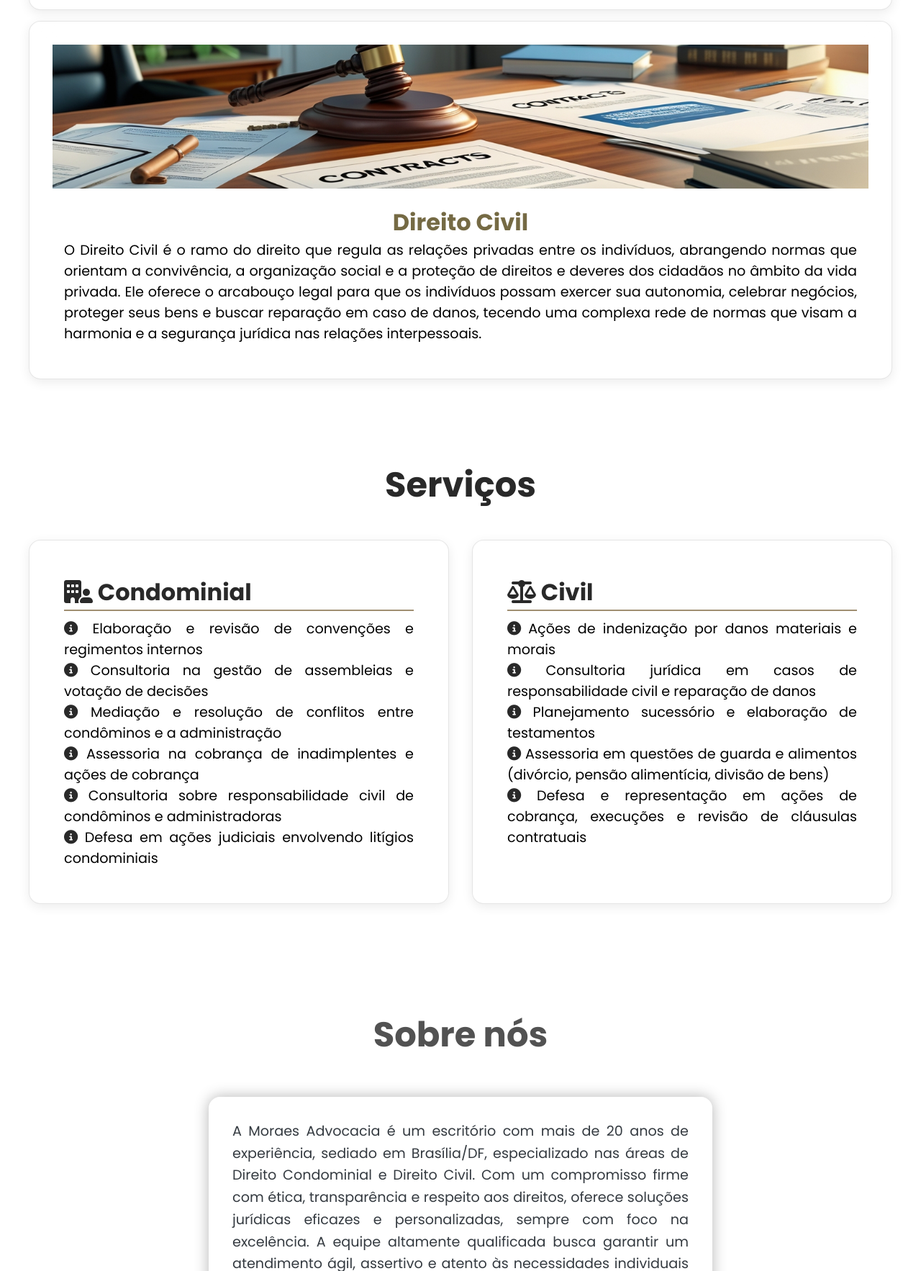
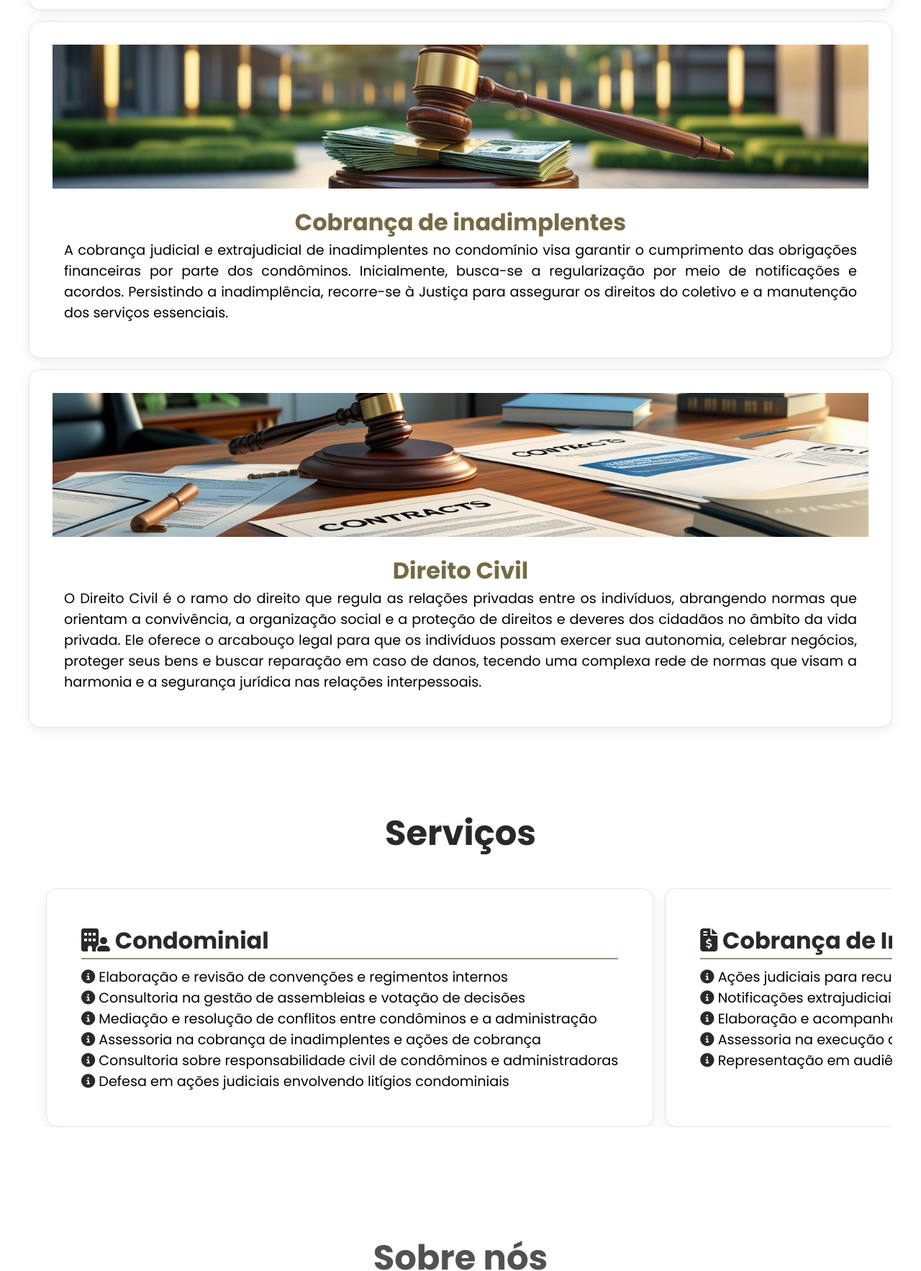
Before and after one commit to Guivieira07/Advocaciamoraes, a plain HTML site: page AdvocaciaMoraes/index.html in a window 1280 px wide. Shown: the part 1492-3258 px from the top of the page at 72% size. Drawn offline with Linux system fonts and the light colour scheme.

Commit message:
v.1.0.0.0

```diff
--- a/AdvocaciaMoraes/Styles/responsivo.css
+++ b/AdvocaciaMoraes/Styles/responsivo.css
@@ -76,6 +76,28 @@
 .subtitulo-home {
     font-size: 1rem;
 }
+.servicos-caixa {
+  display: flex;
+  flex-direction: column;
+  overflow-x: unset;
+  white-space: normal;
+  padding-left: 0; /* remove padding horizontal extra */
+  align-items: center; /* centraliza os cards */
+}
+
+.servicos-caixa .servicos-card:first-child {
+  margin-left: 0; /* remove margem extra no primeiro */
+}
+
+.servicos-card {
+  width: 90%; /* ocupa quase toda a largura */
+  margin-bottom: 1rem;
+}
+.servicos-card p{
+ text-align: left;
+ word-spacing: normal;
+}
+
 .caracteristicas h3{
   font-size: 15px;
 }
--- a/AdvocaciaMoraes/Styles/style.css
+++ b/AdvocaciaMoraes/Styles/style.css
@@ -376,17 +376,30 @@ padding:6rem 2rem;
     text-align: center;
     margin-bottom: 40px;
 }
-.servicos-caixa{
-  display: grid;
-  grid-template-columns: repeat(auto-fit, minmax(280px, 1fr));
-  gap: 2rem;
-  max-width: 1200px;
-  margin: 0 auto;
-  justify-content: center;
-  margin-bottom: 50px;
+
+
+.servicos-caixa::-webkit-scrollbar{
+    width: 0px;
+    background:transparent;
 }
+.servicos-caixa .servicos-card:first-child {
+  margin-left: 1rem; /* Garante um espaçamento inicial */
+}
+  .servicos-caixa {
+    display: flex;
+    gap: 1rem;
+    max-width: 1200px;
+    margin: 0 auto;
+    justify-content: flex-start;
+    margin-bottom: 50px;
+    overflow-x: auto;
+    white-space: nowrap;
+    scrollbar-width: none;
+    -ms-overflow-style: none;
+    padding-left: 0.5rem;
+  }
+
 .servicos-card{
-
     background-color: rgba(255, 255, 255, 0.1);
     padding: 2rem;
     border-radius: 16px;
@@ -395,8 +408,9 @@ padding:6rem 2rem;
     overflow-x: hidden;
     transition: 0.5s all ease;
     box-shadow: 0 4px 15px rgba(0, 0, 0, 0.08);
+flex-shrink: 0;
+}
 
-}
 
 .servicos-conteudo{
     padding: 1rem;
--- a/AdvocaciaMoraes/index.html
+++ b/AdvocaciaMoraes/index.html
@@ -17,13 +17,16 @@
     <!-- Define palavras-chave relacionadas ao conteúdo do site para otimização em mecanismos de busca (SEO) -->
     <meta name="keywords" content="advocacia moraes, advocacia, servicos civil, serviços civil, serviços condaminial">
     <!--icone navegador-->
-    <link rel="shortcut icon" href="/MoraesAdvocacia-main/AdvocaciaMoraes/Imagem/logo.navegador.png" type="image/x-icon">
+    <link rel="shortcut icon" href="/Imagem/logo.navegador.png"
+        type="image/x-icon">
     <title>Advocacia | Moraes</title>
 </head>
 <div id="cookie-banner" class="cookie-banner">
-    <p>Este site utiliza cookies para melhorar sua experiência. Ao continuar navegando, você concorda com nossa <a href="/politica-privacidade.html" target="_blank">Política de Privacidade</a>.</p>
+    <p>Este site utiliza cookies para melhorar sua experiência. Ao continuar navegando, você concorda com nossa <a
+            href="/politica-privacidade.html" target="_blank">Política de Privacidade</a>.</p>
     <button id="accept-cookies">Aceitar</button>
 </div>
+
 <body>
 
 
@@ -107,6 +110,20 @@
         </div>
         <div class="direitos-caixa">
             <div class="direitos-card">
+                <img src="/Imagem/inadimplentes.jpeg" alt="Cobrança de inadimplentes"
+                    class="direitos-imagem">
+                <div class="direitos-conteudo">
+                    <h3 class="subtitulo-direitos">Cobrança de inadimplentes</h3>
+                    <p class="direitos-descricao">A cobrança judicial e extrajudicial de inadimplentes no condomínio
+                        visa garantir o cumprimento das obrigações financeiras por parte dos condôminos. Inicialmente,
+                        busca-se a regularização por meio de notificações e acordos. Persistindo a inadimplência,
+                        recorre-se à Justiça para assegurar os direitos do coletivo e a manutenção dos serviços
+                        essenciais.</p>
+                </div>
+            </div>
+        </div>
+        <div class="direitos-caixa">
+            <div class="direitos-card">
                 <img src="/Imagem/direito_civi.jpg" alt="direito Civil" class="direitos-imagem">
                 <div class="direitos-conteudo">
                     <h3 class="subtitulo-direitos">Direito Civil</h3>
@@ -137,6 +154,23 @@
                         Consultoria sobre responsabilidade civil de condôminos e administradoras <br><i
                             class="fa-solid fa-circle-info"></i>
                         Defesa em ações judiciais envolvendo litígios condominiais</p>
+                </div>
+            </div>
+            <div class="servicos-card">
+                <div class="servicos-conteudo">
+                    <h3 class="subtitulo-servicos"><i class="fa-solid fa-file-invoice-dollar"></i> Cobrança de Inadimplentes</h3>
+                    <p class="servicos-descricao">
+                        <i class="fa-solid fa-circle-info"></i>
+                        Ações judiciais para recuperação de créditos inadimplidos <br>
+                        <i class="fa-solid fa-circle-info"></i>
+                        Notificações extrajudiciais e negociações com devedores <br>
+                        <i class="fa-solid fa-circle-info"></i>
+                        Elaboração e acompanhamento de acordos de pagamento <br>
+                        <i class="fa-solid fa-circle-info"></i>
+                        Assessoria na execução de contratos inadimplidos <br>
+                        <i class="fa-solid fa-circle-info"></i>
+                        Representação em audiências e processos de cobrança judicial
+                    </p>
                 </div>
             </div>
             <div class="servicos-card">
```
Also changed, not shown: AdvocaciaMoraes/Imagem/inadimplentes.jpeg (added).
